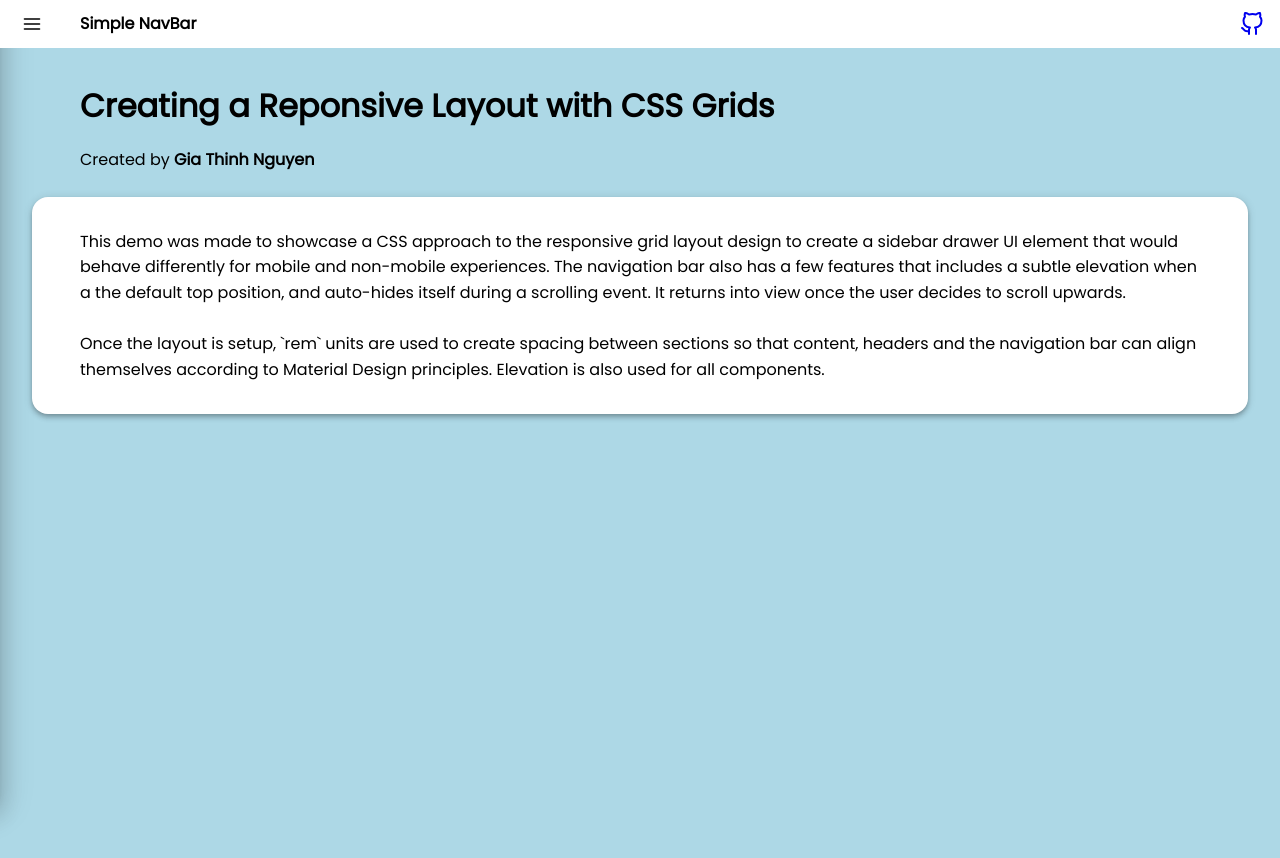
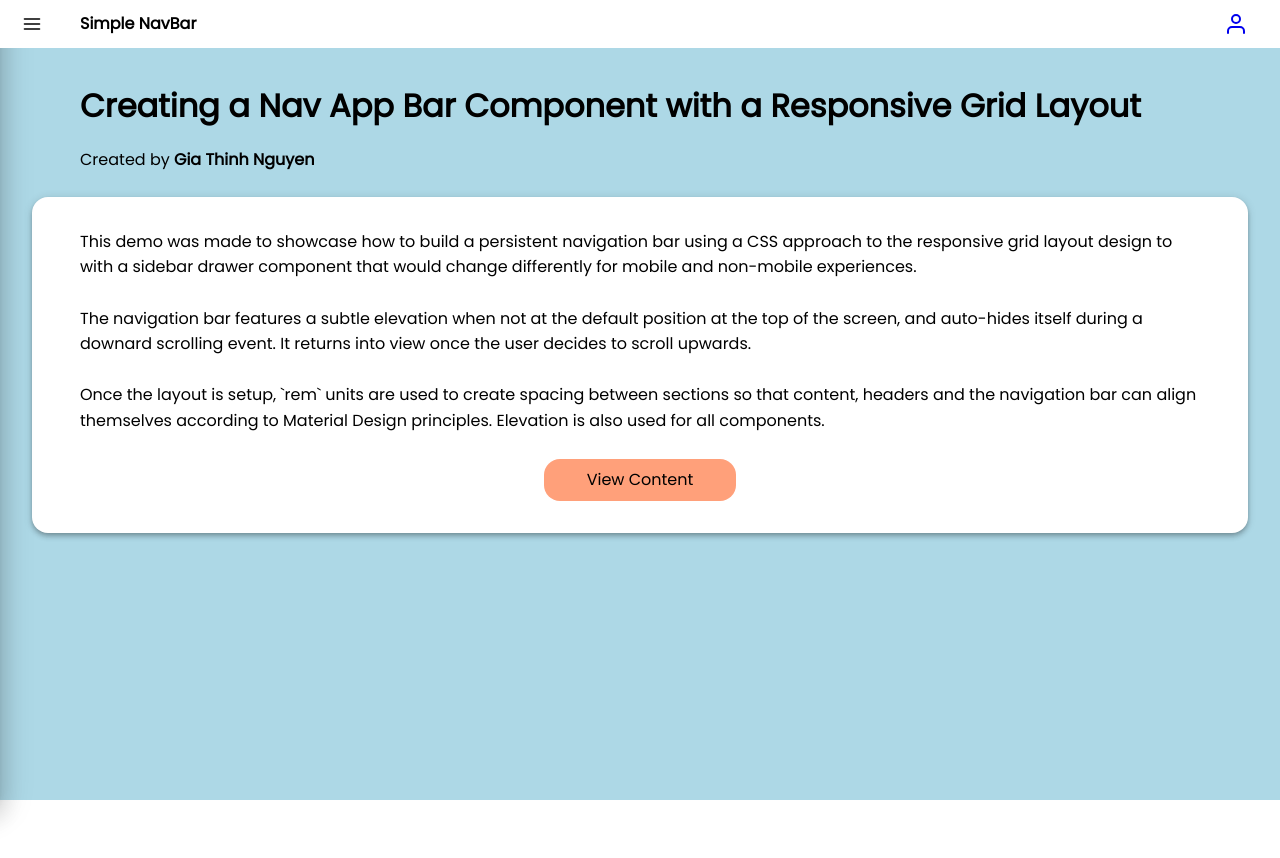
Before and after one commit to g-thinh/simple-navbar, a React (Create React App) app: page / in a window 1280 px wide. Shown: the top 858 px of the page. After the commit the page ends 800 px from the top, so only its background shows below. Built offline with nearby package versions, Linux system fonts and the light colour scheme.

Commit message:
cleaned up some stuff

```diff
--- a/src/App.js
+++ b/src/App.js
@@ -1,23 +1,15 @@
 import React from "react";
-import { Route, Link } from "react-router-dom";
-import styled, { keyframes, css } from "styled-components";
+import { Route } from "react-router-dom";
+import styled from "styled-components";
 import Home from "./views/Home";
 import About from "./views/About";
 import SideBar from "./components/SideBar";
 import NavBar from "./components/NavBar";
 import PageLayout from "./components/PageLayout";
-import { useDispatch, useSelector } from "react-redux";
-import { toggleSideBar } from "./redux/uiActions";
+import { useSelector } from "react-redux";
 
 function App() {
-  const dispatch = useDispatch();
   const TOGGLE = useSelector((state) => state.toggleSidebar);
-
-  const reduce = TOGGLE ? "reduce" : "";
-
-  React.useEffect(() => {
-    // console.log("App Mounted", TOGGLE);
-  }, [TOGGLE]);
 
   return (
     <Layout>
@@ -45,8 +37,6 @@ const Layout = styled.div`
   background: lightblue;
   outline: none;
   border: none;
-  /* margin: 0 2rem; */
-  /* border: 1px solid red; */
 `;
 
 const Header = styled.header`
@@ -62,10 +52,6 @@ const Main = styled.main`
   transition: all 0.2s ease;
 
   ${(props) => (props.show ? "grid-area: 2 / 2 / 3 / 3;" : "")}
-
-  @media (min-width: 600px) {
-    /* grid-area: 2 / 2 / 3 / 3; */
-  }
 `;
 
 export default App;
--- a/src/components/NavBar.js
+++ b/src/components/NavBar.js
@@ -1,7 +1,7 @@
 import React, { useState, useEffect } from "react";
 import styled, { keyframes } from "styled-components";
 import { useDispatch, useSelector } from "react-redux";
-import { FiMenu, FiChevronLeft, FiGithub } from "react-icons/fi";
+import { FiMenu, FiChevronLeft, FiGithub, FiUser } from "react-icons/fi";
 import { toggleSideBar } from "../redux/uiActions";
 
 const NavBar = () => {
@@ -58,8 +58,8 @@ const NavBar = () => {
           </MenuButton>
           <h6>Simple NavBar</h6>
         </Left>
-        <Right href="https://github.com/g-thinh" target="_blank">
-          <FiGithub size="1.5rem" />
+        <Right href="https://giathinhnguyen.com/" target="_blank">
+          <FiUser size="1.5rem" />
         </Right>
       </NavContainer>
     </Transition>
@@ -143,13 +143,14 @@ const Right = styled.a`
   display: flex;
   justify-content: flex-end;
   align-items: center;
+  margin-right: 1rem;
   &:hover {
     color: lightblue;
   }
 
-  &:visited {
+  /* &:visited {
     color: lightblue;
-  }
+  } */
 `;
 
 export default NavBar;
--- a/src/components/PageLayout.js
+++ b/src/components/PageLayout.js
@@ -6,7 +6,7 @@ const PageLayout = ({ children }) => {
 const Wrapper = styled.div`
   width: 100%;
   overflow: auto;
-  height: 500vh;
+  min-height: calc(100vh - 3rem);
   padding: 1rem 2rem;
   /* border-radius: 1rem; */
   box-shadow: 0 1px 1px 0 rgba(0, 0, 0, 0.14),
--- a/src/components/SideBar.js
+++ b/src/components/SideBar.js
@@ -1,6 +1,6 @@
 import React from "react";
 import styled, { keyframes } from "styled-components";
-import { Link } from "react-router-dom";
+import { NavLink } from "react-router-dom";
 import { useSelector, useDispatch } from "react-redux";
 import { toggleSideBar } from "../redux/uiActions";
 
@@ -14,10 +14,22 @@ const SideBar = () => {
       <SidebarContainer show={TOGGLE}>
         <MenuList>
           <li>
-            <StyledLink to="/">Home</StyledLink>
+            <StyledLink
+              exact
+              to="/"
+              onClick={(ev) => dispatch(toggleSideBar())}
+            >
+              Home
+            </StyledLink>
           </li>
           <li>
-            <StyledLink to="/about">About</StyledLink>
+            <StyledLink
+              exact
+              to="/about"
+              onClick={(ev) => dispatch(toggleSideBar())}
+            >
+              About
+            </StyledLink>
           </li>
         </MenuList>
       </SidebarContainer>
@@ -65,17 +77,31 @@ const MenuList = styled.ul`
   padding: 2rem;
   & li {
     padding: 1rem;
+    display: flex;
+    /* justify-content: center;
+    align-items: center;
+    flex-direction: column; */
   }
 `;
 
-const StyledLink = styled(Link)`
+const StyledLink = styled(NavLink).attrs({ activeClassName: "active" })`
   text-decoration: none;
   color: black;
   font-size: 1.3rem;
+  width: 100%;
+  padding: 0.5rem;
+  border-radius: 2rem;
+  text-align: center;
 
   &:hover {
+    background: lightblue;
+    /* text-decoration: underline; */
+    transition: all 0.5s ease;
+  }
+
+  &.active {
+    font-weight: bolder;
     text-decoration: underline;
-    transition: all 0.5s ease;
   }
 `;
 
--- a/src/views/About.js
+++ b/src/views/About.js
@@ -6,6 +6,9 @@ const About = () => {
     <>
       <Title>About Page</Title>
       <Card>
+        <Sub style={{ fontSize: "1.5rem", marginBottom: "1rem" }}>
+          Aenean leo dolor
+        </Sub>
         <p>
           Lorem ipsum dolor sit amet, consectetur adipiscing elit. Curabitur
           auctor ligula nulla, vitae fermentum libero aliquet id. Integer nec
@@ -31,6 +34,64 @@ const About = () => {
           urna. Vestibulum ullamcorper aliquet ipsum, eu commodo eros tempor et.
         </p>
       </Card>
+      <Card>
+        <Sub>Morbi pellentesque</Sub>
+        <p>
+          Nunc tincidunt luctus consectetur. Duis sed aliquet leo, volutpat
+          consequat mi. Proin sollicitudin tellus orci, vel consectetur neque
+          congue ac. Integer pretium egestas eros sit amet pellentesque. Nulla
+          facilisi. Pellentesque commodo, ante quis sodales pharetra, ipsum
+          felis rhoncus tellus, eget feugiat orci velit vel mauris. Aliquam
+          varius ullamcorper est et feugiat. Morbi pellentesque orci mauris, ut
+          varius enim mattis id.
+        </p>
+        <Image
+          src="https://images.unsplash.com/photo-1549106765-3d312a9425e1?ixid=MXwxMjA3fDB8MHxwaG90by1wYWdlfHx8fGVufDB8fHw%3D&ixlib=rb-1.2.1&auto=format&fit=crop&w=800&q=80"
+          alt="about-us-pic"
+        />
+        <p>
+          Pellentesque eget augue ut purus dapibus fringilla lacinia non est.
+          Etiam sit amet mauris non justo euismod maximus. Duis tristique
+          porttitor finibus. Donec id turpis nec elit gravida fringilla. Quisque
+          id enim feugiat, tristique erat a, placerat erat. Integer tristique,
+          libero vitae dictum fringilla, leo elit malesuada dui, vel bibendum
+          nunc lectus id arcu. Etiam et ante metus. Vestibulum nec felis
+          tincidunt nibh euismod vestibulum. Maecenas accumsan quam neque. Proin
+          ac ornare diam, eget viverra sem.
+        </p>
+      </Card>
+      <Card>
+        <Sub>Duis pellentesque hendrerit</Sub>
+        <p>
+          Sed maximus metus id rutrum aliquam. Donec a enim turpis. Suspendisse
+          ac enim nec tellus dignissim vulputate. Etiam diam nunc, hendrerit
+          rhoncus eleifend ac, faucibus et risus. Praesent in pharetra diam.
+          Quisque molestie gravida quam et commodo. Praesent congue leo ut nibh
+          dictum hendrerit.
+        </p>
+        <br />
+        <p>
+          Nunc tincidunt luctus consectetur. Duis sed aliquet leo, volutpat
+          consequat mi. Proin sollicitudin tellus orci, vel consectetur neque
+          congue ac. Integer pretium egestas eros sit amet pellentesque. Nulla
+          facilisi. Pellentesque commodo, ante quis sodales pharetra, ipsum
+          felis rhoncus tellus, eget feugiat orci velit vel mauris. Aliquam
+          varius ullamcorper est et feugiat. Morbi pellentesque orci mauris, ut
+          varius enim mattis id.
+        </p>
+        <br />
+        <h4>Vestibulum semper odio vitae</h4>
+        <p>
+          Pellentesque eget augue ut purus dapibus fringilla lacinia non est.
+          Etiam sit amet mauris non justo euismod maximus. Duis tristique
+          porttitor finibus. Donec id turpis nec elit gravida fringilla. Quisque
+          id enim feugiat, tristique erat a, placerat erat. Integer tristique,
+          libero vitae dictum fringilla, leo elit malesuada dui, vel bibendum
+          nunc lectus id arcu. Etiam et ante metus. Vestibulum nec felis
+          tincidunt nibh euismod vestibulum. Maecenas accumsan quam neque. Proin
+          ac ornare diam, eget viverra sem.
+        </p>
+      </Card>
     </>
   );
 };
@@ -40,4 +101,16 @@ const Title = styled.h1`
   font-size: 2rem;
 `;
 
+const Image = styled.img`
+  margin: 1.5rem auto;
+  width: 70%;
+  height: 50%;
+  border-radius: 0.5rem;
+`;
+
+const Sub = styled.h4`
+  font-size: 1.5rem;
+  margin-bottom: 1rem;
+`;
+
 export default About;
--- a/src/views/Home.js
+++ b/src/views/Home.js
@@ -1,21 +1,32 @@
+import React from "react";
 import styled from "styled-components";
+import { Link } from "react-router-dom";
 import Card from "../components/Card";
 
 const Home = () => {
   return (
     <div>
-      <Title>Creating a Reponsive Layout with CSS Grids</Title>
+      <Title>
+        Creating a Nav App Bar Component with a Responsive Grid Layout
+      </Title>
       <Subtitle>
         Created by <b>Gia Thinh Nguyen</b>
       </Subtitle>
+
       <Card>
         <p>
-          This demo was made to showcase a CSS approach to the responsive grid
-          layout design to create a sidebar drawer UI element that would behave
-          differently for mobile and non-mobile experiences. The navigation bar
-          also has a few features that includes a subtle elevation when a the
-          default top position, and auto-hides itself during a scrolling event.
-          It returns into view once the user decides to scroll upwards.
+          This demo was made to showcase how to build a persistent navigation
+          bar using a CSS approach to the responsive grid layout design to with
+          a sidebar drawer component that would change differently for mobile
+          and non-mobile experiences.
+        </p>
+        <br />
+
+        <p>
+          The navigation bar features a subtle elevation when not at the default
+          position at the top of the screen, and auto-hides itself during a
+          downard scrolling event. It returns into view once the user decides to
+          scroll upwards.
         </p>
         <br />
         <p>
@@ -24,10 +35,19 @@ const Home = () => {
           align themselves according to Material Design principles. Elevation is
           also used for all components.
         </p>
+        <br />
+        <Button exact to="/about">
+          View Content
+        </Button>
       </Card>
     </div>
   );
 };
+
+const Sub = styled.h4`
+  font-size: 1.5rem;
+  margin-bottom: 1rem;
+`;
 
 const Title = styled.h1`
   margin: 1rem 3rem;
@@ -35,8 +55,24 @@ const Title = styled.h1`
 `;
 
 const Subtitle = styled.h6`
-  margin: 0 3rem;
+  margin-left: 3rem;
+  margin-right: 1rem;
   font-weight: 500;
 `;
 
+const Button = styled(Link)`
+  border-radius: 1rem;
+  padding: 0.5rem 1rem;
+  width: 12rem;
+  text-align: center;
+  margin: 0 auto;
+  text-decoration: none;
+  color: black;
+  background-color: lightsalmon;
+
+  &:hover {
+    background-color: salmon;
+  }
+`;
+
 export default Home;
```
Also changed, not shown: 1 other file (tests, documents, lock files or other folders).
